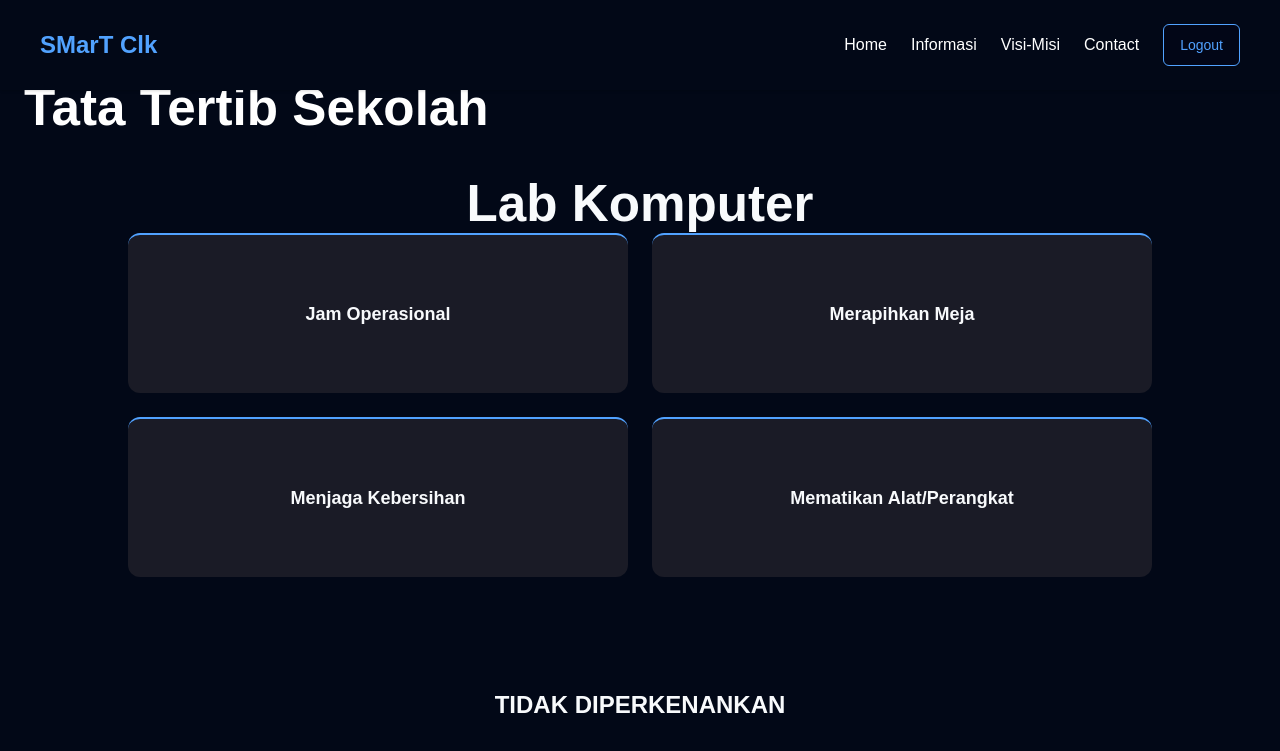
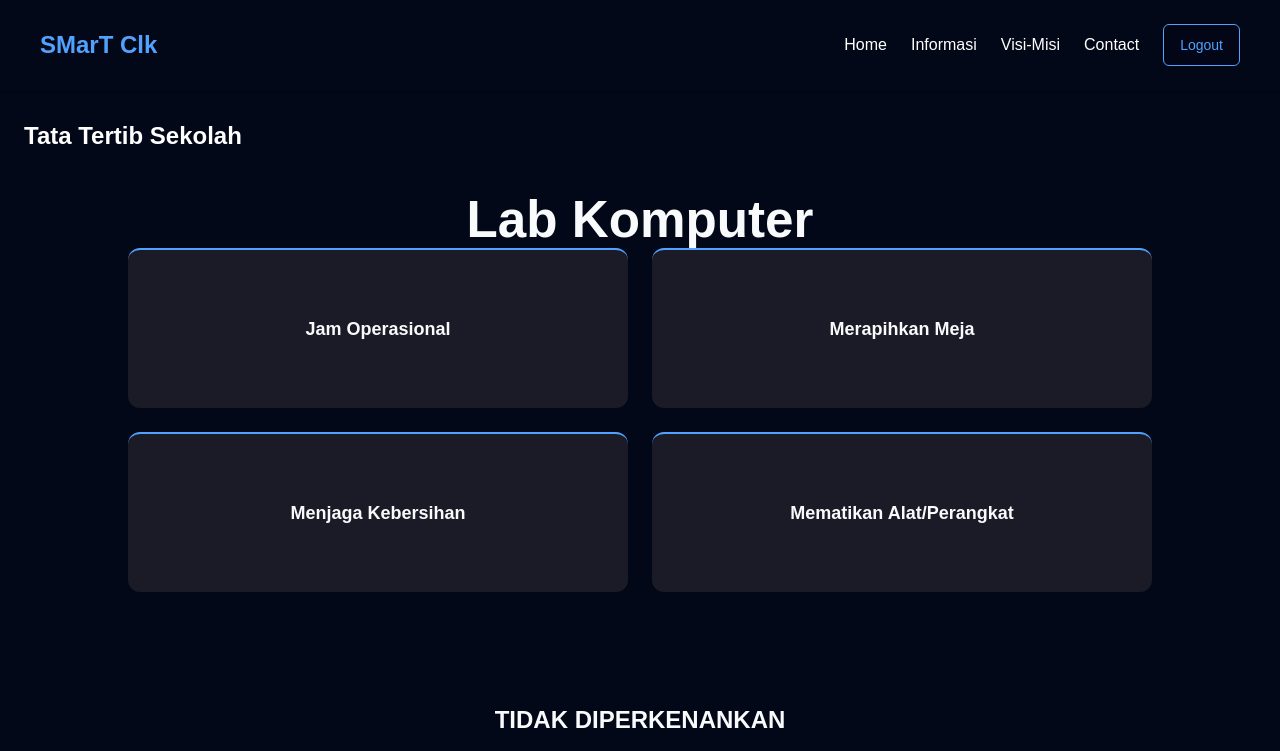
Before and after one commit to Decayy25/Web-company-remasted, a React (Vite) app in the folder frontend/: page /TataTertib in a window 1280 px wide. Shown: the top 751 px of the page. Built offline with nearby package versions, Linux system fonts and the light colour scheme; no server answers.

Commit message:
fix: layout tata tertib

```diff
--- a/frontend/src/pages/BantuanAkademik.jsx
+++ b/frontend/src/pages/BantuanAkademik.jsx
@@ -19,7 +19,7 @@ export default function BantuanAkademik() {
 
   return (
     <>
-      <section id="bantuan-akademik" className="py-20 bg-[#020617]">
+      <section id="bantuan-akademik" className="py-20 bg-[#020617] mt-10">
         <h2 className="text-3xl font-bold text-center mb-10 text-white">
           Bantuan Akademik
         </h2>
--- a/frontend/src/pages/TataTertib.jsx
+++ b/frontend/src/pages/TataTertib.jsx
@@ -25,8 +25,8 @@ export default function TataTertib () {
     return (
         <>
         <section>
-          <div className="container mx-auto px-6 py-20">
-            <h1 className="text-2xl font-bold text-white mb-10">Tata Tertib Sekolah</h1>
+          <div className="container mx-auto px-6 py-20 mt-10">
+            <h2 className="text-2xl font-bold text-white mb-10">Tata Tertib Sekolah</h2>
             <div>
               <h1 className="text-2xl font-semibold flex justify-center">Lab Komputer</h1>
               <div className="grid grid-cols-1 sm:grid-cols-2 gap-6 max-w-5xl mx-auto">
```
